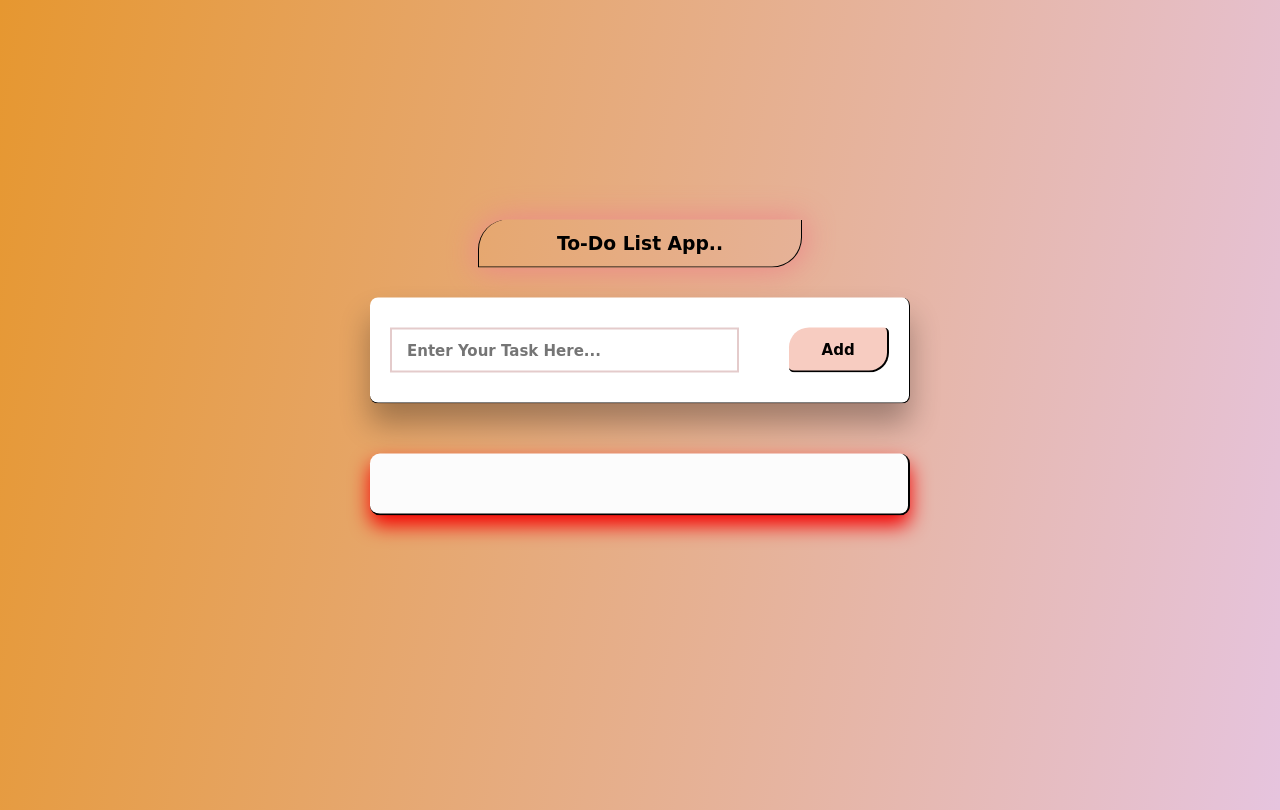
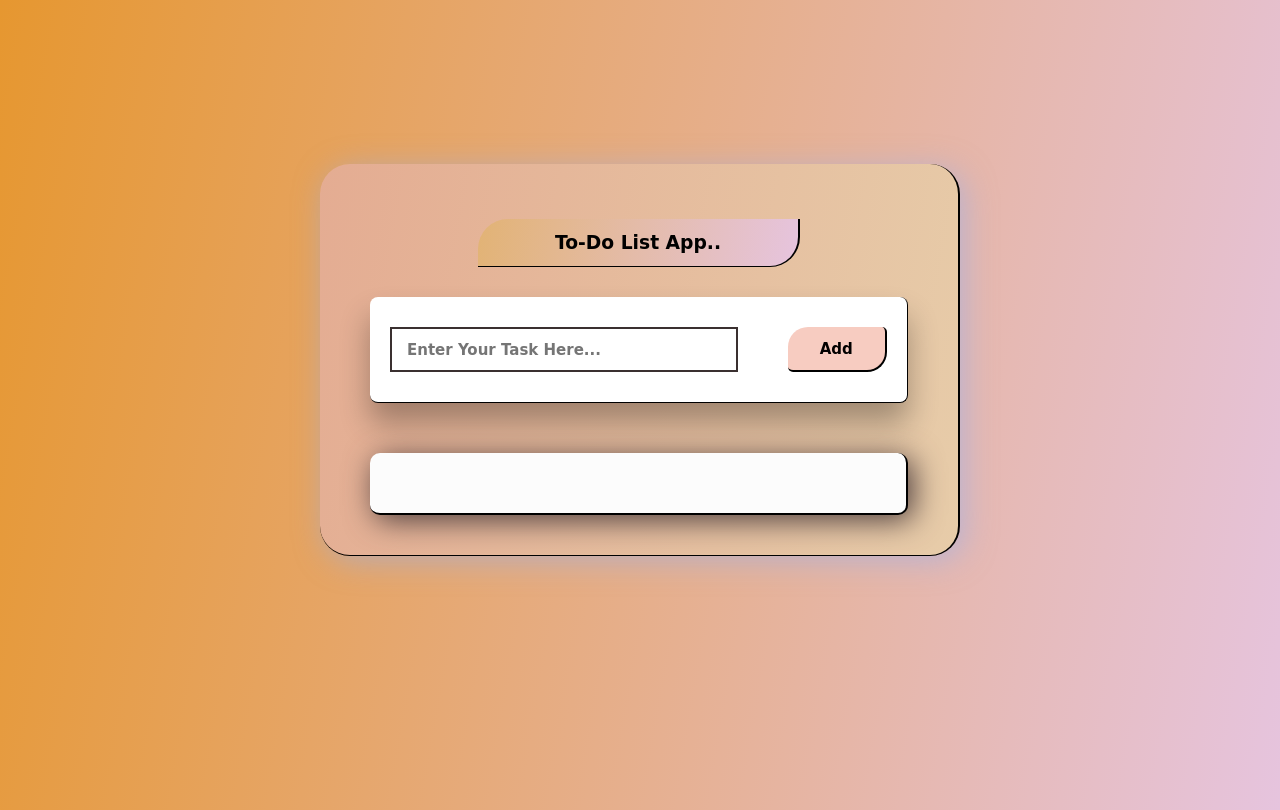
Before and after one commit to NayanSayaji/LGMVIP-Web, a plain HTML site: page To-Do List 2.0/index.html in a window 1280 px wide. Drawn offline with Linux system fonts and the light colour scheme.

Commit message:
UI Updated
Upadated Few CSS Components

```diff
--- a/To-Do List 2.0/style.css
+++ b/To-Do List 2.0/style.css
@@ -24,35 +24,44 @@ body {
 
 /* Container Box */
 .container {
-    border-radius: 3px solid red;
-    padding: 40px 50px;
+    background: linear-gradient(100deg,
+            #e4ac92,
+            #e7cca9
+            );    padding: 40px 50px;
     width: 50%;
     min-width: 400px;
     position: absolute;
     top: 45%;
     left: 50%;
     transform: translate(-50%, -50%);
-
+    border-bottom: 1px solid black;
+    border-right: 2px solid black;
+    border-radius: 30px;
+    box-shadow: 5px 5px 30px rgba(144, 176, 245, 0.5);
 }
 
 
 /*heading*/
 h3 {
+    background: linear-gradient(100deg,
+            #e2b375,
+            #e6c4de
+            );
     align-content: center;
     text-align: center;
     padding: 13px;
     margin: 15px 20% 15px 20%;
     /* margin : top right bottom left;*/
     width: auto;
-    border-left: 1px solid black;
-    border-right: 1px solid black;
     border-bottom: 1px solid black;
+    border-right: 2px solid black;
     border-top-left-radius: 30px ;
     border-bottom-right-radius: 30px ;
-    box-shadow: 1px 1px 30px 2px rgb(236, 137, 137);
+    transition: 0.3s ease-in-out;
 }
 
 h3:hover {
+    box-shadow: 3px 3px 30px rgb(221, 92, 92);
     transform: scale(1.03);
         /* scale(1.1) means zoom 110% */
 }
@@ -77,7 +86,7 @@ h3:hover {
     height: 45px;
     font-family: cursive;
     font-size: 15px;
-    border: 2px solid #e4cbcb;
+    border: 2px solid #3a3030;
     padding: 15px;
     color: black;
     font-weight: 600;
@@ -87,7 +96,7 @@ h3:hover {
 /* input of newtask div*/
 
 input:hover {
-    border: 2px solid red;
+    border-color: red;
     cursor: pointer;
     box-shadow: 4px 5px rgb(196, 178, 178);
 }
@@ -130,12 +139,12 @@ input:hover {
     border-top-left-radius: 30px ;
     border-bottom-right-radius: 30px ;
     border-radius: 10px;
-    box-shadow: 0 10px 20px rgb(245, 0, 0);
+    box-shadow: 5px 5px 30px rgb(77, 62, 62);
     width: 100%;
     position: relative;
     font-family: cursive;
     font-weight: 600;
-
+    transition: 0.3s ease-in-out;
 }
 
 .task {
@@ -158,6 +167,9 @@ input:hover {
     font-weight: 600;
 }
 
+.task span:hover{
+    transform: scale(1.05);
+}
 
 .task button {
     width: 10%;
```
